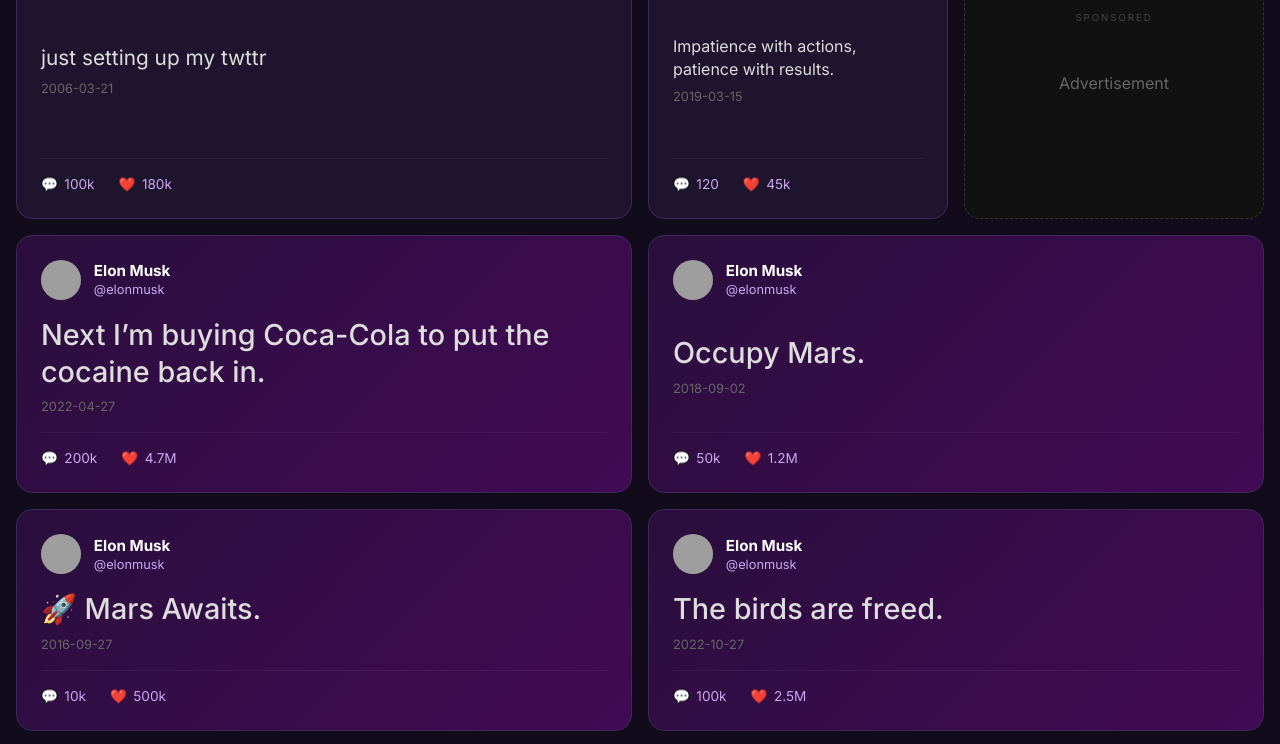
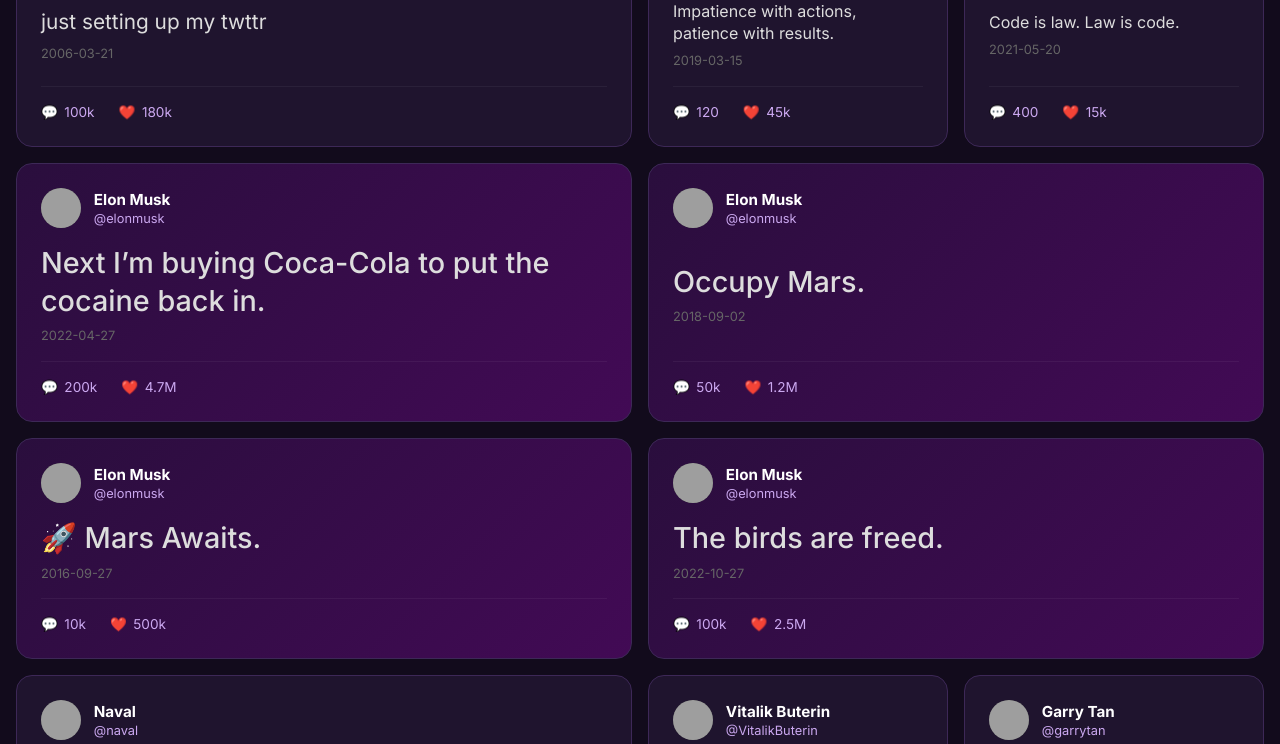
Before and after one commit to viknanda/founder-mode, a website built with Vite: page index.html in a window 1280 px wide. Shown: the part 179-923 px from the top of the page. Built offline with nearby package versions, Linux system fonts and the light colour scheme; grey boxes are pictures that could not be loaded.

Commit message:
Switch Adsterra Social Bar ads

```diff
--- a/index.html
+++ b/index.html
@@ -16,6 +16,9 @@
     rel="stylesheet">
 
   <link rel="stylesheet" href="./style.css">
+
+  <!-- Adsterra Social Bar -->
+  <script src="https://pl28331226.effectivegatecpm.com/d1/cf/2a/d1cf2aed5c1e8c8e8b78a012812d121d.js"></script>
 </head>
 
 <body>
@@ -59,18 +62,6 @@
     </article>
   </template>
 
-  <!-- Ad Template -->
-  <template id="ad-template">
-    <div class="ad-unit">
-      <div class="ad-label">Sponsored</div>
-      <div class="ad-content">
-        <div class="ad-placeholder">
-          <p style="color: #666; text-align: center; padding: 2rem;">Advertisement</p>
-        </div>
-      </div>
-    </div>
-  </template>
-
   <script type="module" src="./main.js"></script>
 </body>
 
--- a/main.js
+++ b/main.js
@@ -1,8 +1,7 @@
 // Removed static import
 // import tweetsData from './tweets.json';
 
-const AD_INTERVAL = 5;
-const TWEETS_PER_BATCH = 100; // Updated to 100
+const TWEETS_PER_BATCH = 100;
 const ROTATION_MS = 30000; // 30 seconds
 
 // let userOffset = 0; // Removed in refactor
@@ -11,11 +10,10 @@
 async function init() {
   const feedContainer = document.getElementById('feed');
   const tweetTemplate = document.getElementById('tweet-template');
-  const adTemplate = document.getElementById('ad-template');
   const timerElement = document.getElementById('timer');
 
-  if (!feedContainer || !tweetTemplate || !adTemplate) {
-    console.error("Missing DOM elements", { feedContainer, tweetTemplate, adTemplate });
+  if (!feedContainer || !tweetTemplate) {
+    console.error("Missing DOM elements", { feedContainer, tweetTemplate });
     return;
   }
 
@@ -46,7 +44,7 @@
 
     // Clear & Render
     feedContainer.innerHTML = '';
-    renderFeed(currentTweets, feedContainer, tweetTemplate, adTemplate);
+    renderFeed(currentTweets, feedContainer, tweetTemplate);
   }
 
   function updateTimer() {
@@ -156,10 +154,8 @@
 
 /* --- Rendering --- */
 
-function renderFeed(tweets, container, tTemplate, aTemplate) {
-  console.log('Rendering Feed with', tweets.length, 'tweets');
+function renderFeed(tweets, container, tTemplate) {
   tweets.forEach((tweet, index) => {
-    console.log('Rendering tweet:', tweet.id);
     // 1. Determine size
     const likesCount = parseStats(tweet.stats.likes);
     let sizeClass = '';
@@ -173,13 +169,6 @@
     // 2. Render Tweet
     const tweetNode = createTweetElement(tweet, tTemplate, sizeClass);
     container.appendChild(tweetNode);
-
-    // 3. Render Ad
-    if ((index + 1) % AD_INTERVAL === 0) {
-      const adNode = createAdElement(aTemplate);
-      if (Math.random() > 0.5) adNode.firstElementChild.classList.add('tile-wide');
-      container.appendChild(adNode);
-    }
   });
 }
 
@@ -217,8 +206,3 @@
 
   return clone;
 }
-
-function createAdElement(template) {
-  const clone = template.content.cloneNode(true);
-  return clone;
-}
```
